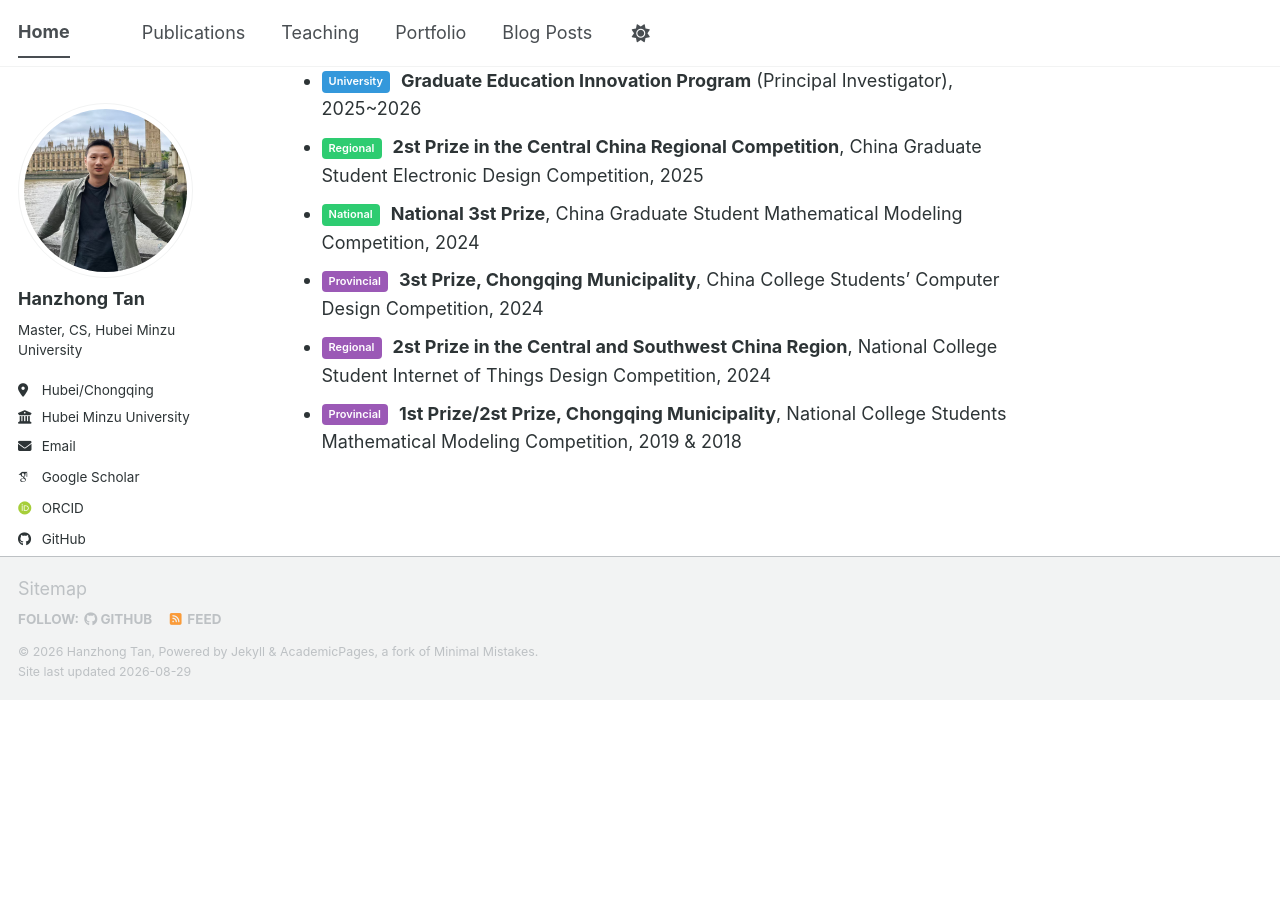
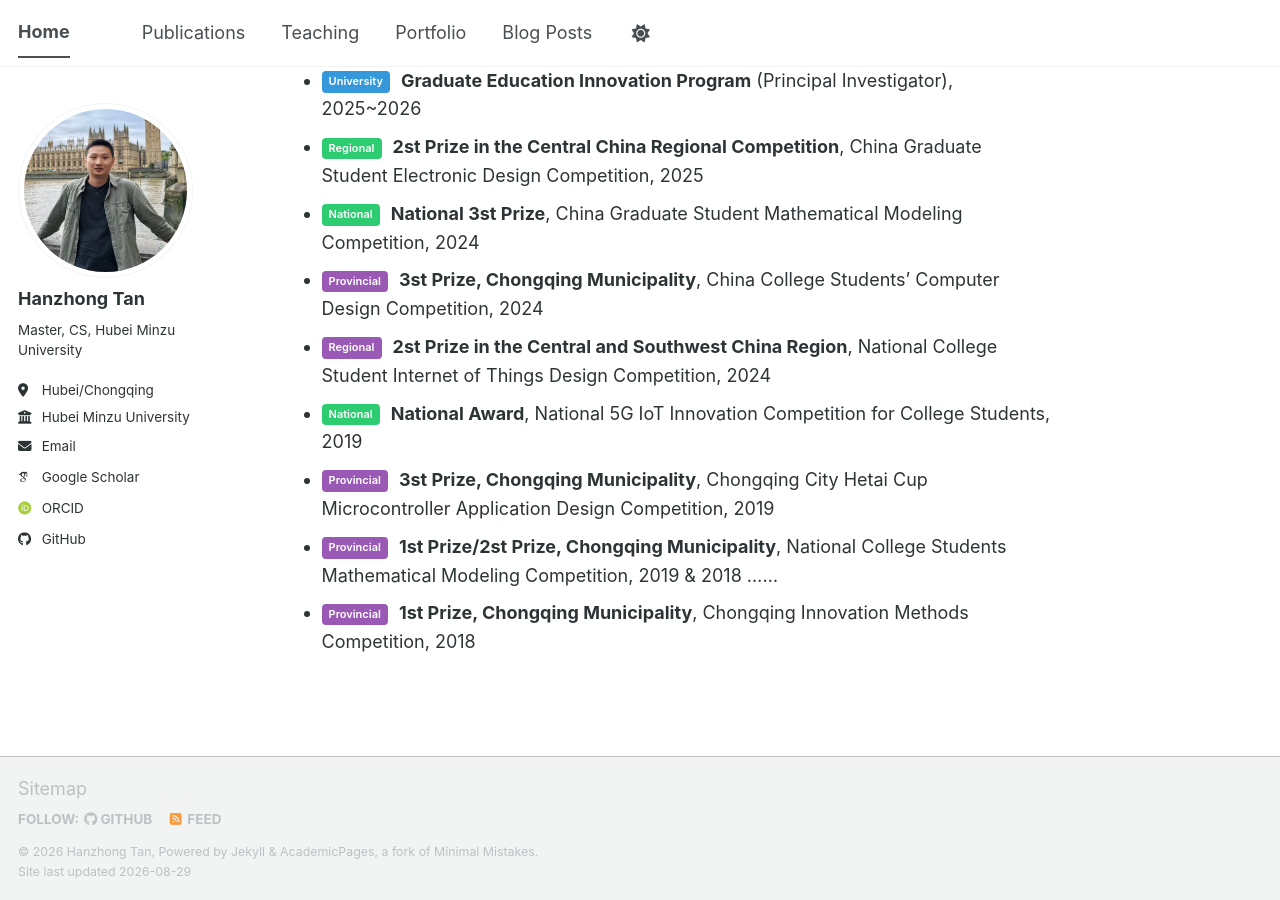
Before and after one commit to liangjiaxiaoqi/liangjiaxiaoqi.github.io, a Jekyll site: the page built from _pages/about.md, in a window 1280 px wide and 900 px high, scrolled down 2061 px. Built offline with Jekyll 4.4.1, drawn with Linux system fonts in a browser that asks for light colours; some web fonts are replaced; a script bundle is joined from its source files by our own code; library files that are not in the unit come from our copies; a style sheet for code colours, icons or effects is not loaded; before the commit the page ends 2761 px from its top, so only the background shows below that.

Commit message:
Update about.md

```diff
--- a/_pages/about.md
+++ b/_pages/about.md
@@ -239,7 +239,11 @@ Currently, my research interests focus on **Computer Vision**, **Multi-modal Lea
 <!--* <span class="badge badge-green">National</span> **Regional 1st Prize / National Award**, National Graduate Electronic Design Contest, 2025-->
 * <span class="badge badge-purple">Provincial</span> **3st Prize, Chongqing Municipality**, China College Students' Computer Design Competition, 2024
 * <span class="badge badge-purple">Regional</span> **2st Prize in the Central and Southwest China Region**, National College Student Internet of Things Design Competition, 2024
+* <span class="badge badge-green">National</span> **National Award**, National 5G IoT Innovation Competition for College Students, 2019
+* <span class="badge badge-purple">Provincial</span> **3st Prize, Chongqing Municipality**, Chongqing City Hetai Cup Microcontroller Application Design Competition, 2019
 * <span class="badge badge-purple">Provincial</span> **1st Prize/2st Prize, Chongqing Municipality**, National College Students Mathematical Modeling Competition, 2019 & 2018
+......
+* <span class="badge badge-purple">Provincial</span> **1st Prize, Chongqing Municipality**, Chongqing Innovation Methods Competition, 2018
 
 <!--  这是注释
 ---
```
